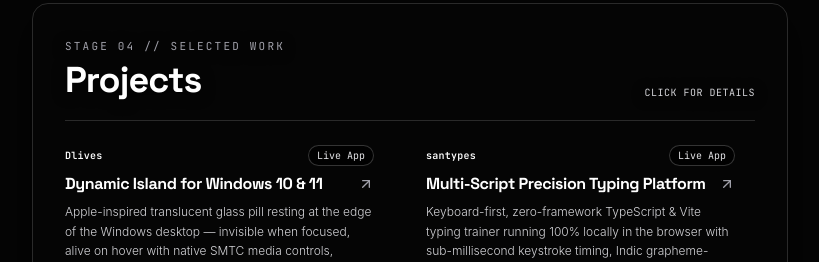
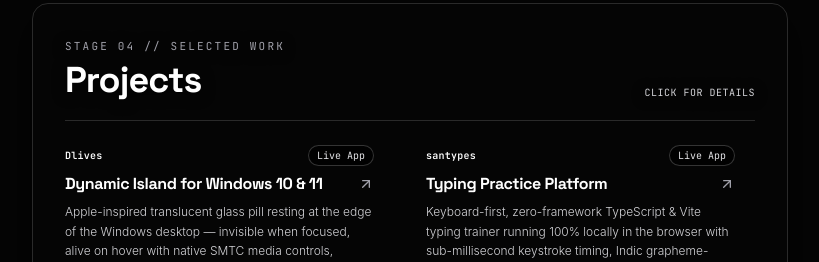
Before and after one commit to suhas-hoskere/portfolio, a React (Vite) app: page / in a window 1280 px wide. Shown: the part 3877-4139 px from the top of the page, without its empty margins (48-867 px from the left). Built offline with nearby package versions, Linux system fonts and the light colour scheme.

Commit message:
Update santypes project title to Typing Practice Platform

```diff
--- a/src/components/FlightMissionOverlays.tsx
+++ b/src/components/FlightMissionOverlays.tsx
@@ -67,7 +67,7 @@ export const PROJECTS: ProjectData[] = [
   {
     id: 'santypes',
     name: 'santypes',
-    title: 'Multi-Script Precision Typing Platform',
+    title: 'Typing Practice Platform',
     category: 'WEB PLATFORM // TYPESCRIPT',
     badge: 'Live App',
     description:
```
